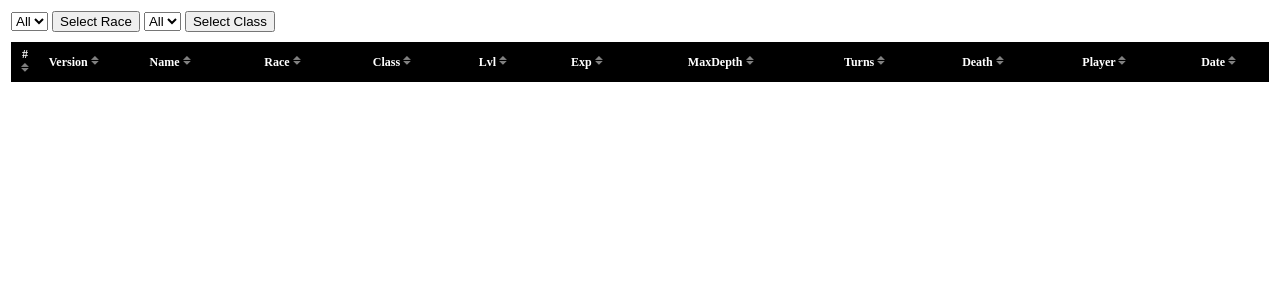
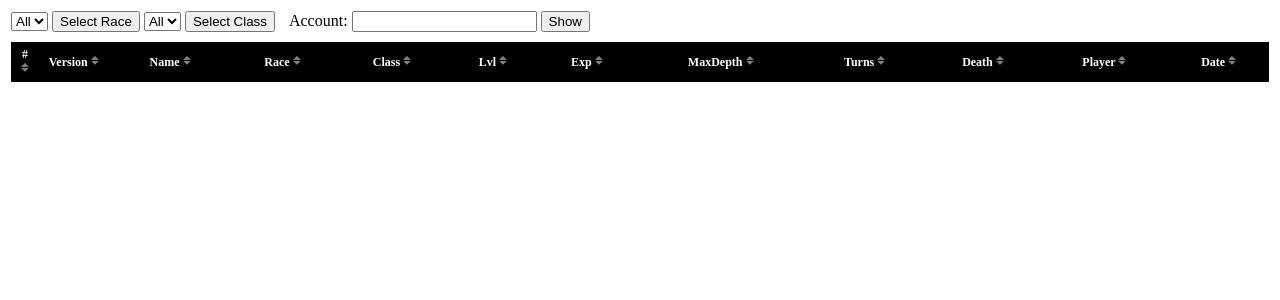
Before and after one commit to shtukensia/Tangaria_Ladder, a PHP site: page / in a window 1280 px wide. Shown: the top 300 px of the page. Run offline with PHP 8.4, Linux system fonts and the light colour scheme; the visitor is signed in with stand-in values (Sample User, id 1); data that the repository does not hold is empty.

Commit message:
acc filter
Revert "acc filter"

This reverts commit 8893fa8e14c7f14c55657e8280a024b87a46c1ee.

account filter

```diff
--- a/4_mysql_to_php/index.php
+++ b/4_mysql_to_php/index.php
@@ -136,7 +136,13 @@
 
 echo
 '</select>
-<input type="submit" name="input_sC" class="button" value="Select Class">
+<input type="submit" name="input_sC" class="button" value="Select Class"></form>';
+
+echo
+'<form id="accountFilterForm">
+<label for="accountFilter" style="margin-left: 10px;">Account:</label>
+<input type="text" id="accountFilter">
+<button type="button" onclick="filterByAccount()">Show</button>
 </form>';
 
 
@@ -289,6 +295,30 @@
 <?php endwhile; ?>
 
 </table>
+
+<script>
+    function filterByAccount() {
+        const accountName = document.getElementById("accountFilter").value.trim();
+        const rows = document.querySelectorAll("table tr");
+
+        for (let i = 1; i < rows.length; i++) { // Start from 1 to skip header row
+            const accountCell = rows[i].querySelector("td:nth-child(11)"); // Assuming account is 11th column
+            if (accountCell.textContent.trim() !== accountName && accountName !== "") {
+                rows[i].style.display = "none";
+            } else {
+                rows[i].style.display = "";
+            }
+        }
+    }
+
+    document.getElementById("accountFilter").addEventListener('keydown', function(e) {
+        if (e.keyCode === 13) {  // Check if the pressed key was "Enter"
+            e.preventDefault();  // Prevent the form from submitting
+            filterByAccount();   // Call your function instead
+        }
+    });
+</script>
+
 </body>
 </html>
 
```
